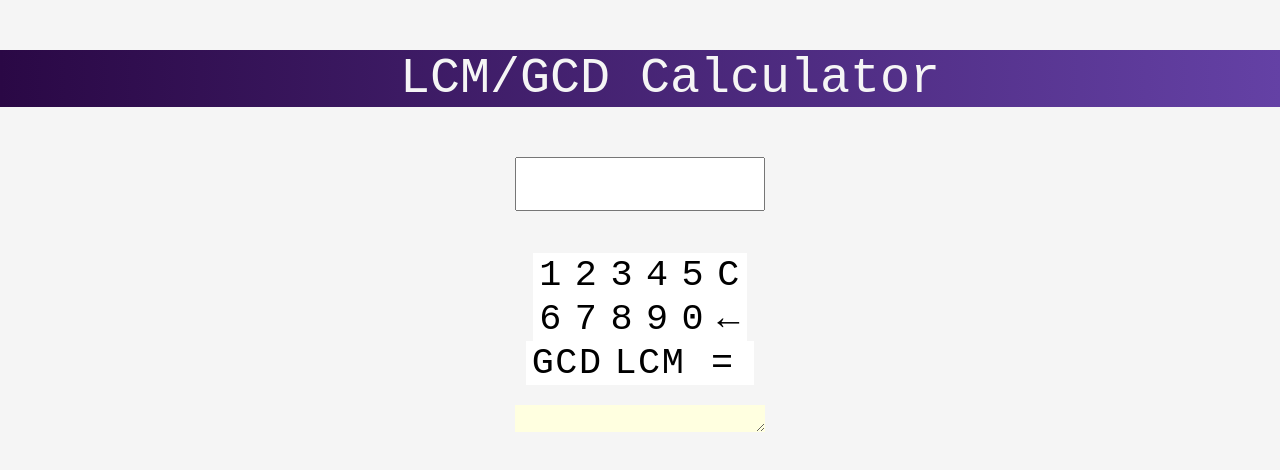
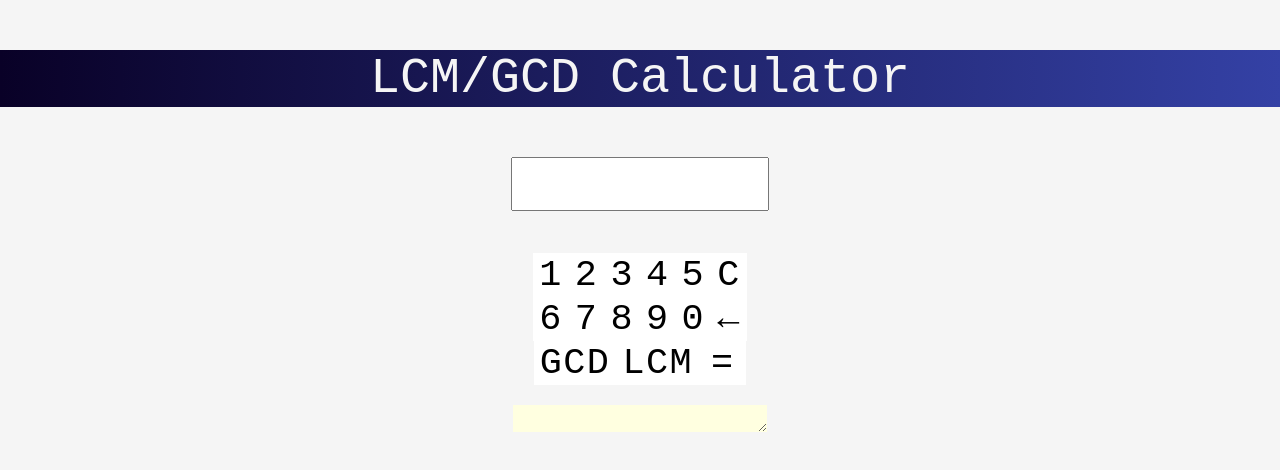
Before and after one commit to rsk2/calculator, a React (Create React App) app: page / in a window 1280 px wide. Shown: the top 470 px of the page. Built offline with nearby package versions, Linux system fonts and the light colour scheme.

Commit message:
Style changes for alignment

```diff
--- a/src/App.css
+++ b/src/App.css
@@ -1,40 +1,4 @@
-.App {
-  text-align: center;
-}
 
-.App-logo {
-  animation: App-logo-spin infinite 20s linear;
-  height: 40vmin;
-  pointer-events: none;
-}
-
-.App-header {
-  background-color: #282c34;
-  min-height: 100vh;
-  display: flex;
-  flex-direction: column;
-  align-items: center;
-  justify-content: center;
-  font-size: calc(10px + 2vmin);
-  color: white;
-}
-
-.App-link {
-  color: #61dafb;
-}
-
-@keyframes App-logo-spin {
-  from {
-    transform: rotate(0deg);
-  }
-  to {
-    transform: rotate(360deg);
-  }
-}
-
-* {
-  box-sizing: border-box;
-}
 
 body {
   margin: 0;
@@ -46,9 +10,9 @@ header {
   display: flex;*/
   align-items: center;
   text-align: center;
-  background: #6441A5;  /* fallback for old browsers */
-  background: -webkit-linear-gradient(to right, #2a0845, #6441A5);  /* Chrome 10-25, Safari 5.1-6 */
-  background: linear-gradient(to right, #2a0845, #6441A5); /* W3C, IE 10+/ Edge, Firefox 16+, Chrome 26+, Opera 12+, Safari 7+ */
+  background: #3441A5;  /* fallback for old browsers */
+  background: -webkit-linear-gradient(to right, #090127, #3441A5);  /* Chrome 10-25, Safari 5.1-6 */
+  background: linear-gradient(to right, #090127, #3441A5); /* W3C, IE 10+/ Edge, Firefox 16+, Chrome 26+, Opera 12+, Safari 7+ */
 }
 
 header > img {
@@ -60,8 +24,7 @@ header > p {
   font-family: VT323, monospace;
   color: whitesmoke;
   font-size: 50px;
-  margin-left: 60px;
-}
+ }
 
 .meme {
   position: relative;
@@ -165,15 +128,15 @@ text-align: cen
  }
 
  .calculator  {
-    margin: 1em;
-    text-align: center
-
-
+    max-width: 400px;
+    margin: auto;
+    text-align: center;
  }
 
  .inputBoxes.row {
    clear: both;
  }
+
  .calculator > .history {
   width:250px;
   font-size: 1.6em;
--- a/src/components/Calculator.js
+++ b/src/components/Calculator.js
@@ -179,7 +179,7 @@ class Calculator extends React.Component {
                     //<button onClick={this.lcm}>Prime?</button>
                     //<button onClick={this.lcm}>Perfect Square?</button>
                     }
-                    <button onClick={this.result} style={{width:63+'px', textAlign:'center'}}>=</button>
+                    <button onClick={this.result} style={{width:1.28+'em'}}>=</button>
                     </div>
 
                 </div>
```
